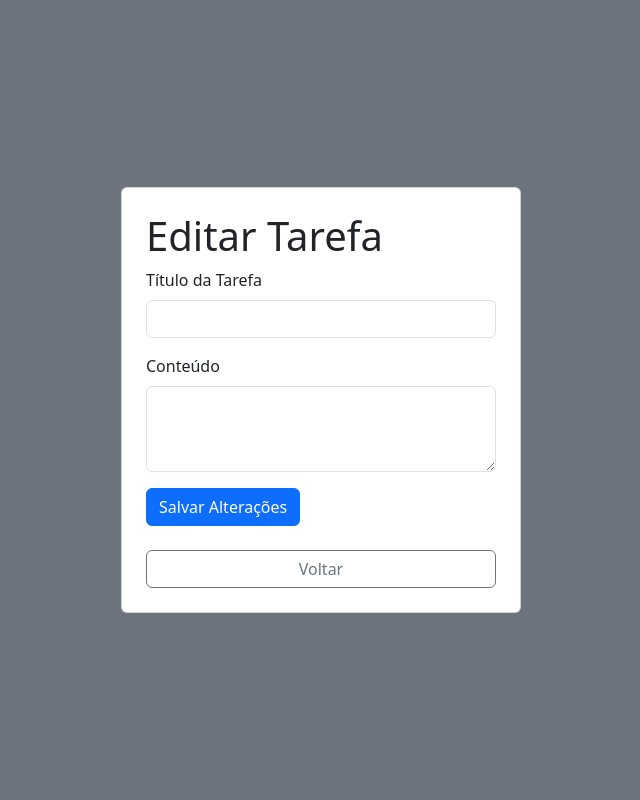
After one commit to RodBerw/task-manager-system-trabalho, a Flask app: template templates/update_task.html in a window 1280 px wide. The commit adds this page. Shown: the whole page, without its empty margins (319-959 px from the left). Run offline with Flask 3, Linux system fonts and the light colour scheme; the template is opened without the code that fills it, so the values that code supplies are empty.

Commit message:
tasks/edit ui

```diff
--- a/main.py
+++ b/main.py
@@ -1,5 +1,5 @@
 from flask import render_template, redirect, url_for, request
-from config import app
+from config import app, db
 from models import User, Task
 
 @app.route("/")
@@ -12,8 +12,10 @@ def register():
 
 @app.route("/login", methods=['GET', 'POST'])
 def login():
-    value = request.args.get('value')
-    return render_template('login.html', value=value)
+    return render_template('login.html')
+
+with app.app_context():
+    db.create_all()
 
 if __name__ == '__main__':
     app.run(debug=True)
--- /dev/null
+++ b/templates/update_task.html
@@ -0,0 +1,27 @@
+<!DOCTYPE html>
+<html lang="en">
+<head>
+    <meta charset="UTF-8">
+    <title>Editar Tarefa - Event Manager</title>
+    <link href="https://cdn.jsdelivr.net/npm/bootstrap@5.3.3/dist/css/bootstrap.min.css" rel="stylesheet" integrity="sha384-QWTKZyjpPEjISv5WaRU9OFeRpok6YctnYmDr5pNlyT2bRjXh0JMhjY6hW+ALEwIH" crossorigin="anonymous">
+</head>
+<body class="bg-secondary">
+    <div class="container vh-100 d-flex justify-content-center align-items-center">
+        <div class="card p-4" style="width: 100%; max-width: 400px;">
+            <h1>Editar Tarefa</h1>
+            <form method="POST" action="{{ url_for('update_task', task_id=task.id) }}">
+                <div class="mb-3">
+                    <label for="taskTitle" class="form-label">Título da Tarefa</label>
+                    <input type="text" class="form-control" id="taskTitle" name="title" value="{{ task.title }}" required>
+                </div>
+                <div class="mb-3">
+                    <label for="taskContent" class="form-label">Conteúdo</label>
+                    <textarea class="form-control" id="taskContent" name="content" rows="3" required>{{ task.content }}</textarea>
+                </div>
+                <button type="submit" class="btn btn-primary">Salvar Alterações</button>
+            </form>
+            <br><a href="{{ url_for('tasks') }}" class="btn btn-outline-secondary">Voltar</a>
+        </div>
+    </div>
+</body>
+</html>
```
Also changed, not shown: app.py (+5 -5 lines), models.py (+3 -4 lines), templates/tasks.html (+30 -7 lines), instance/site.db (added).
